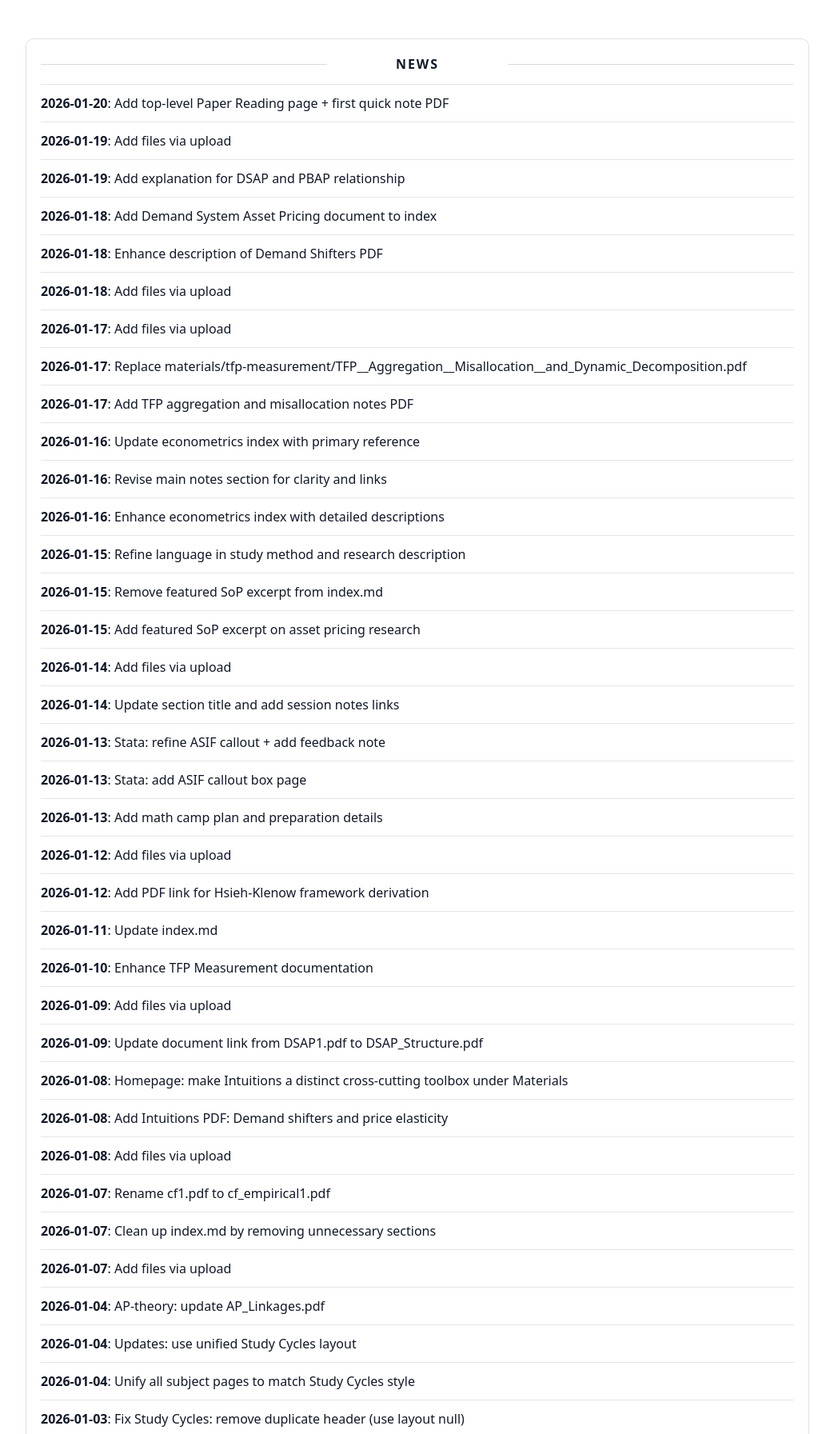
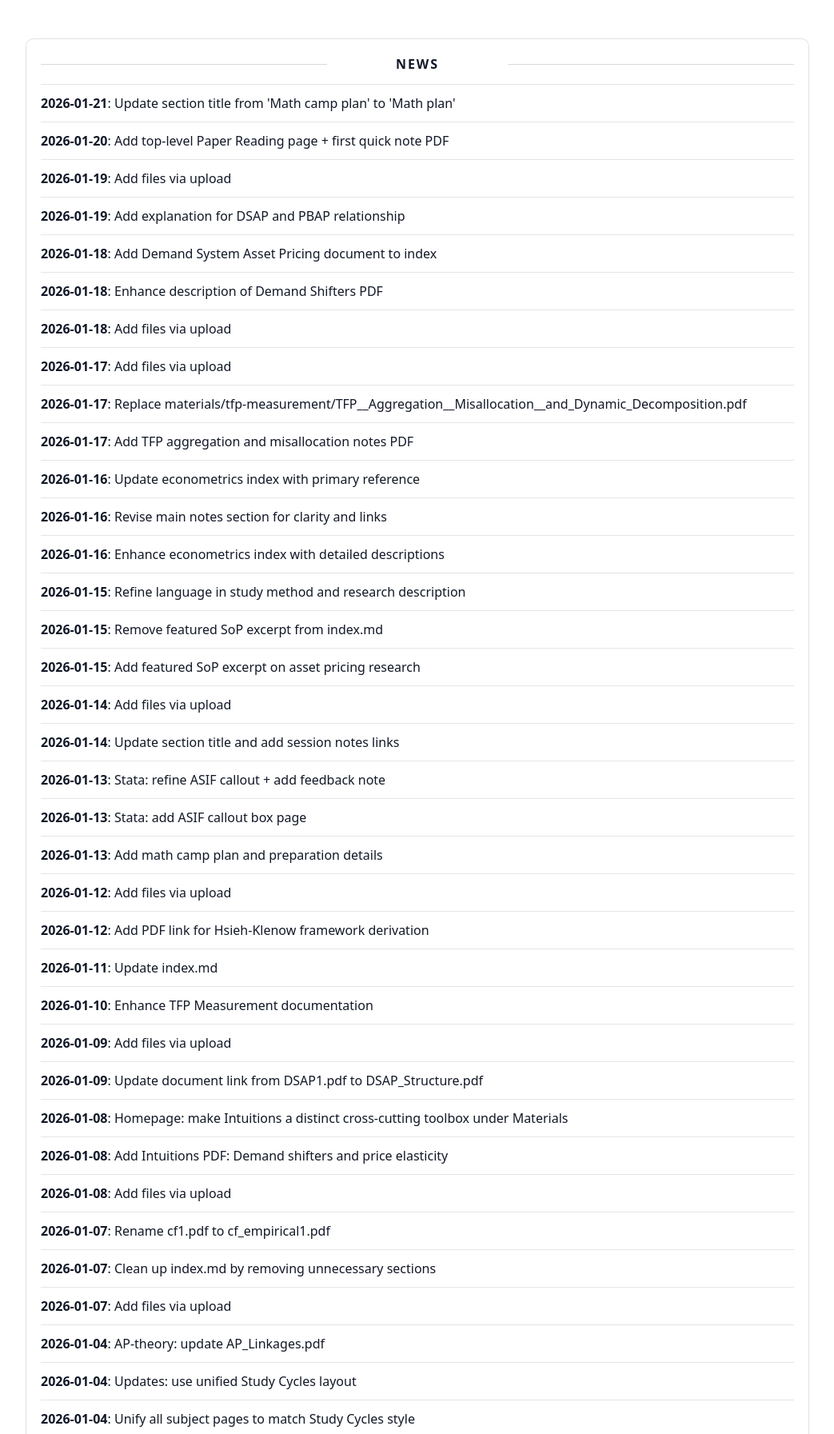
Before and after one commit to yaxinzn/study-archive, a Jekyll site: the page built from updates/index.md, in a window 1280 px wide, cut to the strip 476-2269 px from the top of the page. Shown: the whole strip at 80% size, without its empty margins (118-1161 px from the left). Built offline with Jekyll 4.4.1, drawn with Linux system fonts in a browser that asks for light colours; some of the changed text lies outside the part shown.

Commit message:
chore: update NEWS feed

```diff
--- a/_data/news.yml
+++ b/_data/news.yml
@@ -1,4 +1,7 @@
 # Auto-generated update history (sorted newest -> oldest). Do not edit manually.
+- ts: "1768996008"
+  date: "2026-01-21"
+  title: "Update section title from 'Math camp plan' to 'Math plan'"
 - ts: "1768904831"
   date: "2026-01-20"
   title: "Add top-level Paper Reading page + first quick note PDF"
```
